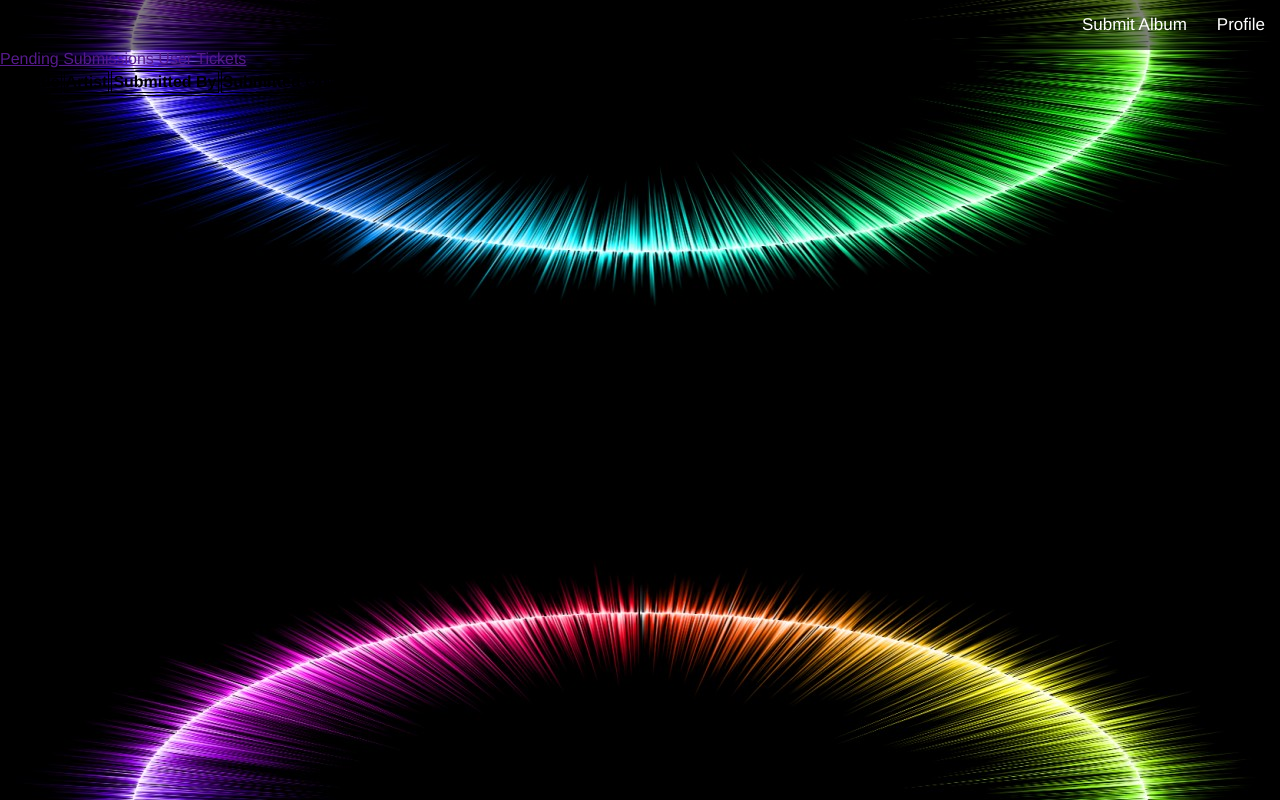
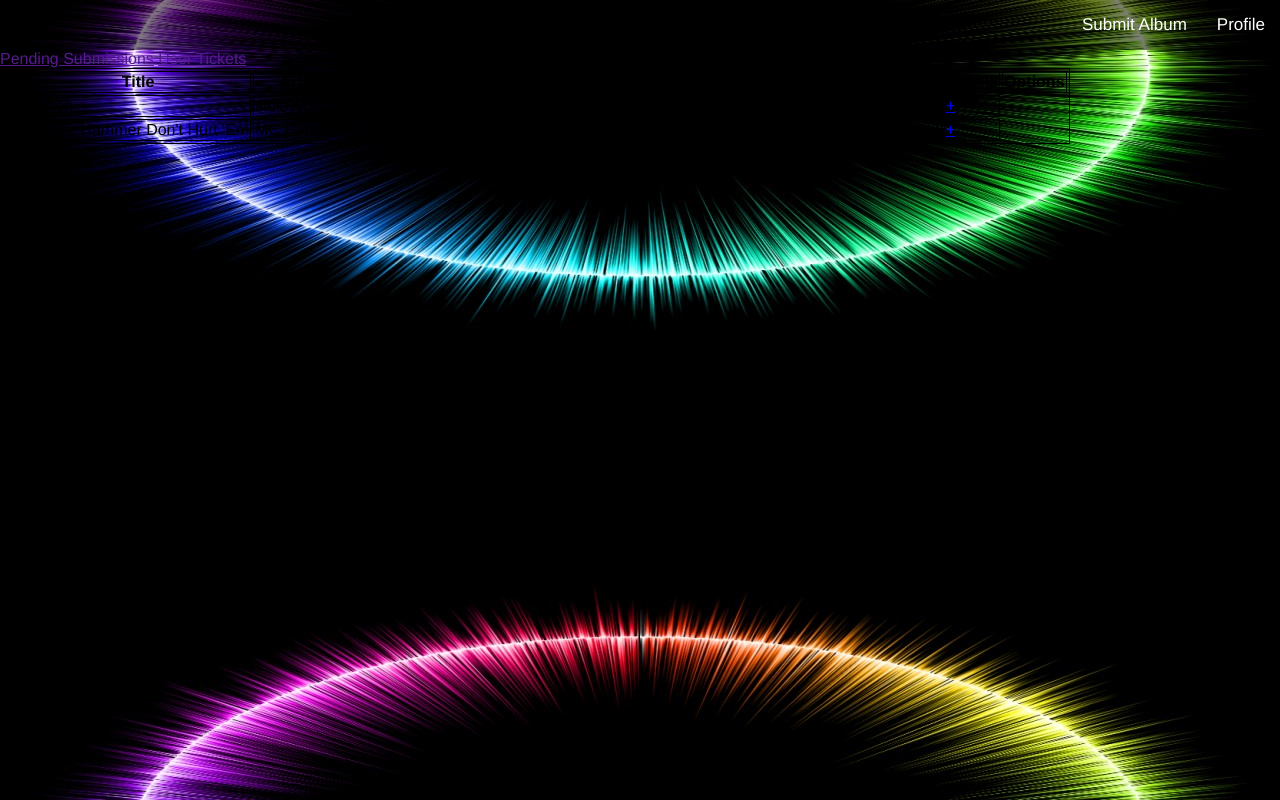
Before and after one commit to NoteWorthy-Team/NoteWorthy, a plain HTML site: page admin-dashboard.html in a window 1280 px wide. Drawn offline with Linux system fonts and the light colour scheme.

Commit message:
Added mock data to AdminDash.js.

```diff
--- a/AdminDash.js
+++ b/AdminDash.js
@@ -1,57 +1,128 @@
 //AdminDash.js
-import {sampleSubmissions as pendingSubmissions} from ".//sampleSubmissions.js";
 
-const submissionTable = document.querySelector(".pendingAlbumSubmissionsTable");
-function populateSubmissionsTable() {
-    const tbody = submissionTable.firstElementChild;
+
+const dashboard = document.querySelector("#adminDashboard")
+const submissionTable = document.querySelector("#pendingAlbumSubmissionsTable");
+const userTicketsTable = document.createElement("table");
+
+function populateTicketsTable() {
+    throw "Not implemented";
+}
+
+function displayUserTickets() {
+    dashboard.removeChild(submissionTable);
+    dashboard.appendChild(userTicketsTable);
+    populateTicketsTable();
+}
+
+function displayAlbumSubmissions() {
+    if (false) { //Later, will be checking which table is currently displayed
+        dashboard.removeChild(userTicketsTable);
+    }
+    dashboard.appendChild(submissionTable);
+
+    const albumSubmissions = getAlbumSubmissions();
+    populateSubmissionsTable(albumSubmissions);
+}
+function populateSubmissionsTable(pendingSubmissions) {
+    const table = submissionTable;
     let i;
     for (i = 0; i < pendingSubmissions.length; i++) {
         const album = pendingSubmissions[i];
-        addAlbumToTable(album, tbody);
+        addAlbumToTable(album, table);
     }
 }
 
-function addAlbumToTable(album, tableBody) {
-    const newRow = document.createElement("tr");
+function addAlbumToTable(album, table) {
+    const newRow = table.insertRow();
 
-    const idCell = document.createElement("td");
+    const idCell = newRow.insertCell();
     const idText = document.createTextNode(album.albumId);
     idCell.appendChild(idText);
-    newRow.appendChild(idCell);
 
-    const titleCell = document.createElement("td");
+    const titleCell = newRow.insertCell();
     const titleText = document.createTextNode(album.title);
     titleCell.appendChild(titleText);
-    newRow.appendChild(titleCell);
 
-    const artistCell = document.createElement("td");
+    const artistCell = newRow.insertCell();
     const artistText = document.createTextNode(album.artist);
     artistCell.appendChild(artistText);
-    newRow.appendChild(artistCell);
 
-    const submitterCell = document.createElement("td");
+    const submitterCell = newRow.insertCell();
     const submitterText = document.createTextNode(album.submitter.name);
     submitterCell.appendChild(submitterText);
-    newRow.appendChild(submitterCell);
 
-    const submissionDateCell = document.createElement("td");
+    const submissionDateCell = newRow.insertCell();
     const submissionDateText = document.createTextNode(album.submissionDate);
     submissionDateCell.appendChild(submissionDateText);
-    newRow.appendChild(submissionDateCell);
 
-    const detailsLinkCell = document.createElement("td");
+    const detailsLinkCell = newRow.insertCell();
     const detailsLink = document.createElement("a");
     detailsLink.href = "./submissions/album?id=" + album.albumId;
     const detailsText = document.createTextNode("+");
     detailsLink.appendChild(detailsText);
     detailsLinkCell.appendChild(detailsLink);
-    newRow.appendChild(detailsLinkCell);
 
-    tableBody.appendChild(newRow);
+    //TODO: Approve and reject buttons
+
+}
+function getAlbumSubmissions() {
+    /// Get pending album submissions from server
+    // code below requires server call
+    return sampleSubmissions;
 }
 
-function displaySubmissionDetails() {
+//---------------------------------------------------
+//Sample data for the admin dashboard in lieue of
+//pulling this information from a database.
 
+//Simple track class
+//The fields here are only what the admin dashboard
+//requires.
+class Track {
+    constructor(name, runtime){
+        this.name = name;
+        this.runtime = runtime;
+    }
+}
+//Simple user class, as above;
+class User {
+    constructor (name) {
+        this.name = name;
+    }
 }
 
-document.onload = populateSubmissionsTable();
+let albumCount = 0;
+class Album {
+    constructor(title, artist, producer, year, genre, label, runtime, tracklisting, submitter) {
+        this.albumId = albumCount;
+        albumCount++;
+        this.title=title;
+        this.artist=artist;
+        this.producer=producer;
+        this.year=year;
+        this.genre=genre;
+        this.label=label;
+        this.runtime=runtime;
+        this.tracklisting=tracklisting;
+        this.avgRating=null;
+        this.submitter = submitter;
+        this.submissionDate = new Date();
+    }
+}
+const trackListing1 = [
+    new Track("Intro", "3:09"),
+    new Track("Markadelic", "2:36"),
+    new Track("Remark Request", "2:53")];
+const trackListing2 = [
+    new Track("Here Comes the Hammer", "4:32"),
+    new Track("U Can't Touch This", "4:17"),
+    new Track("Have You Seen Her", "4:42")];
+const sampleUser1 = new User("Sample User 1");
+const sampleUser2 = new User("Sample User 2")
+const album1 = new Album("Bahen...", ["NoteWorthy"], ["NoteWorthy"], "2020", ["Rock"], ["MarkUs Records"], "29:34", trackListing1, sampleUser1);
+const album2 = new Album("Please Hammer Don't Hurt 'Em", ["MC Hammer"], ["Big Louis Burrel", "MC Hammer", "Scott Folks"], "1990", ["Hip hop"], ["Capitol Records"], "59:04", trackListing2, sampleUser2);
+const sampleSubmissions = [album1, album2];
+//---------------------------------------------------
+
+document.onload = displayAlbumSubmissions();
--- a/admin-dashboard.html
+++ b/admin-dashboard.html
@@ -11,13 +11,13 @@
     <script type="text/javascript" src="NavBar.js"></script>
 
     <nav-bar></nav-bar>
-    <div class="adminDashboard">
-        <div class="adminViewSelector">
+    <div id="adminDashboard">
+        <div id="adminViewSelector">
             <a href="" class="adminViewLink active">Pending Submissions</a>
             <a href="" class="adminViewLink inactive">User Tickets</a>
         </div>
-        <table class="pendingAlbumSubmissionsTable">
-            <tbody>
+        <table id="pendingAlbumSubmissionsTable">
+            <thead>
                 <tr>
                     <th>ID</th>
                     <th>Title</th>
@@ -25,10 +25,12 @@
                     <th>Submitted By</th>
                     <th>Submitted On</th>
                     <th>Details</th>
+                    <th>Options</th>
                 </tr>
-            </tbody>
+                </thead>
+            <tbody></tbody>
         </table>
     </div>
  </body>
-<script type="module" src="AdminDash.js"></script>
+<script type="text/javascript" src="AdminDash.js"></script>
 </html>
```
Also changed, not shown: album.js (deleted, +0 -21 lines), sampleSubmissions.js (deleted, +0 -39 lines).
